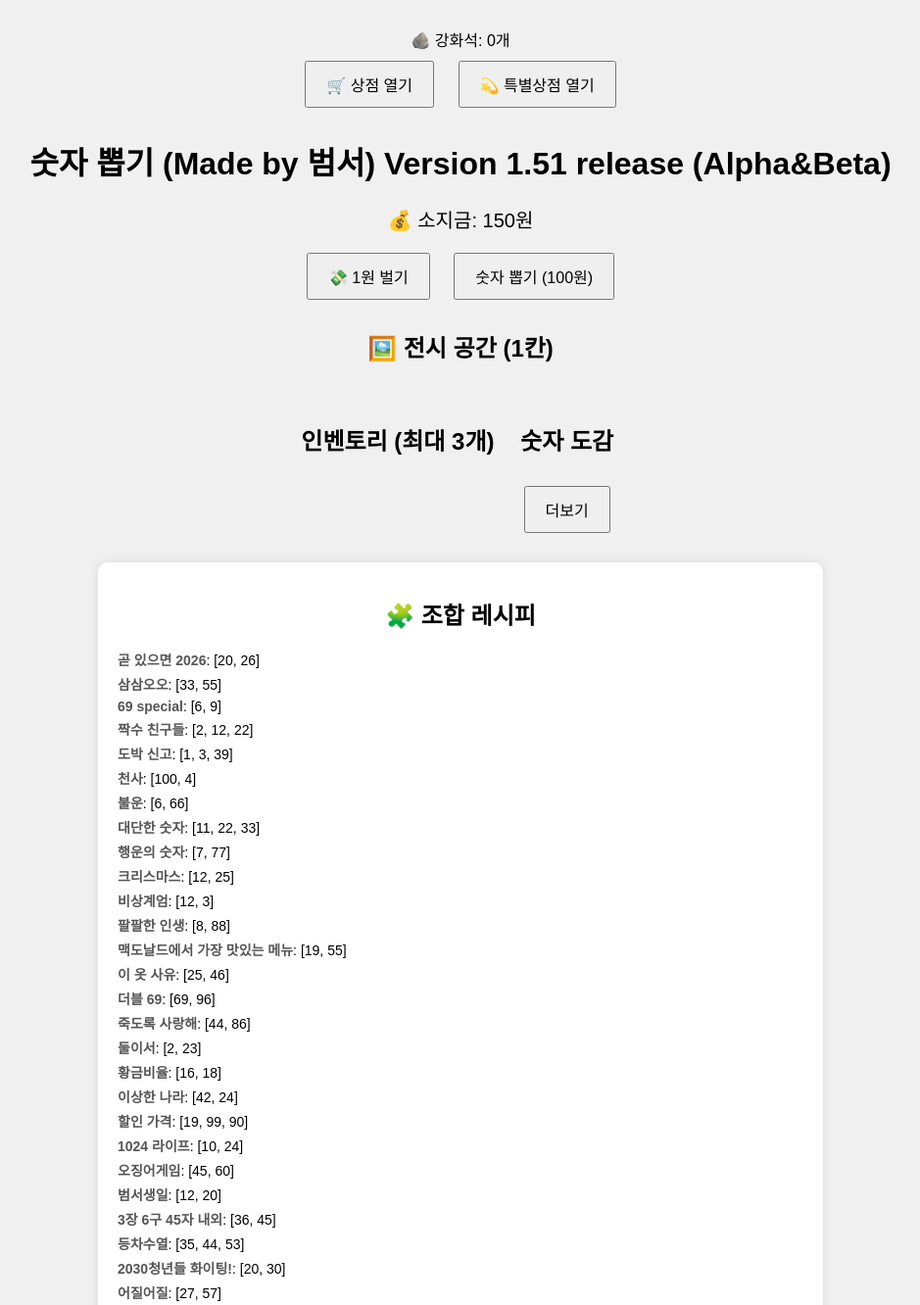
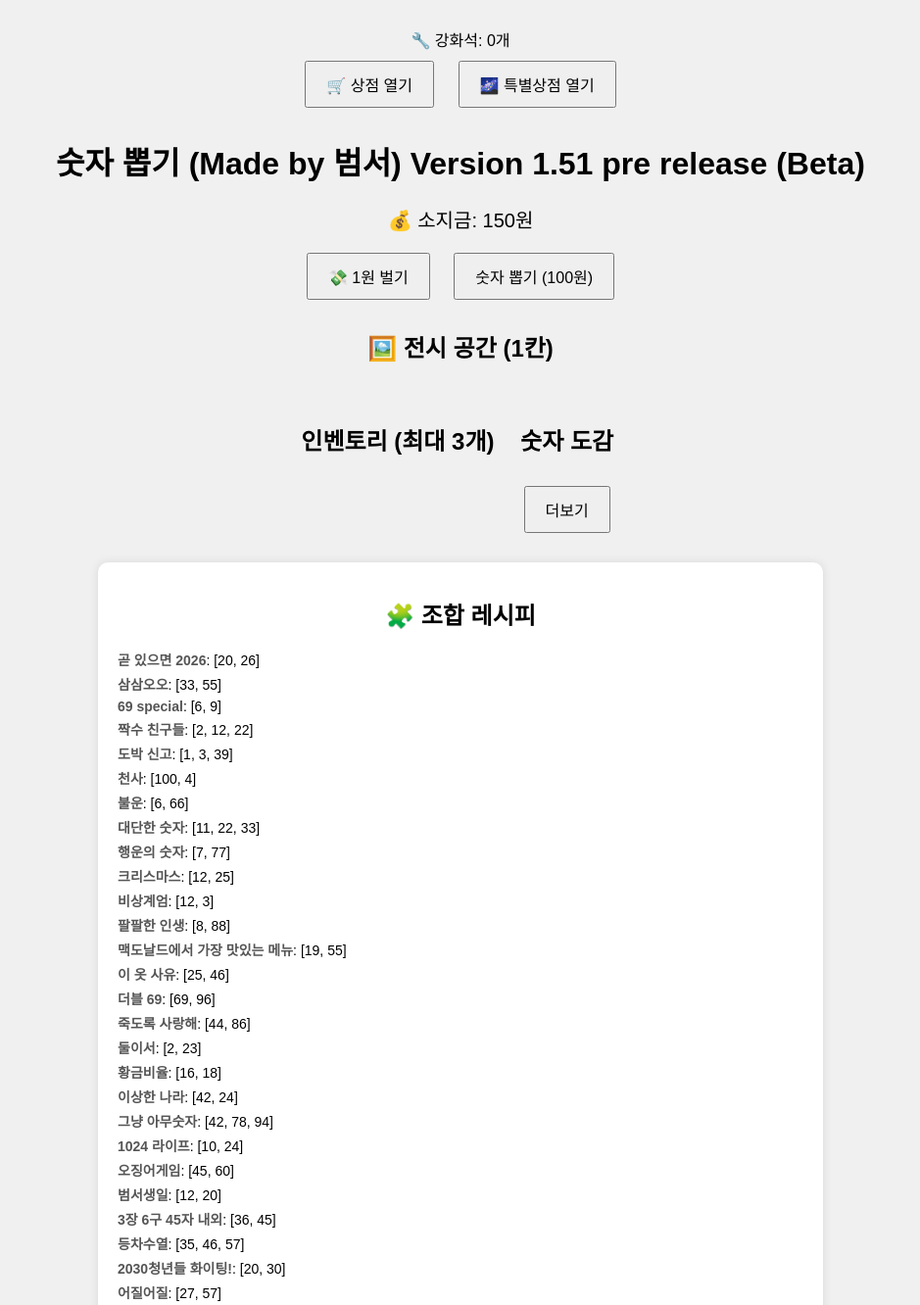
Before and after one commit to NumberGacha/NumberGacha, a plain HTML site: page index.html in a window 1280 px wide. Shown: the top 1332 px of the page at 98% size, without its empty margins (170-1109 px from the left). Drawn offline with Linux system fonts and the light colour scheme.

Commit message:
Update index.html

```diff
--- a/index.html
+++ b/index.html
@@ -45,7 +45,7 @@
       transition: transform 0.3s ease;
     }
 
-    #collection-container { max-height: 500px; overflow: hidden; transition: max-height 0.5s ease; }
+    #collection-container { max-height: 500px; overflow: hidden; transition: max-height 2s ease; }
 
     #collection-container.expanded { max-height: 1000px; }
 
@@ -79,13 +79,13 @@
     }
 
     .Event {
-  background: linear-gradient(135deg, black, purple);
+  background: linear-gradient(135deg, rgb(255, 255, 255), rgb(255, 0, 200));
   animation: glowEvent 1s infinite alternate;
 }
 
 @keyframes glowEvent {
-  from { box-shadow: 0 0 10px purple; }
-  to { box-shadow: 0 0 25px black; }
+  from { box-shadow: 0 0 10px rgb(255, 74, 255); }
+  to { box-shadow: 0 0 25px rgb(226, 148, 209); }
 }
 
 
@@ -94,7 +94,7 @@
 </head>
 <body>
 
-<div>🪨 강화석: <span id="gem-count">0</span>개</div>
+<div>🔧 강화석: <span id="gem-count">0</span>개</div>
 <button onclick="openShop()">🛒 상점 열기</button>
 
 <!-- 상점 모달 -->
@@ -110,17 +110,17 @@
   <button onclick="closeShop()">닫기</button>
 </div>
 
-  <button onclick="openSpecialShop()">💫 특별상점 열기</button>
+  <button onclick="openSpecialShop()">🌌 특별상점 열기</button>
   <div id="special-shop-modal" style="display:none; position:fixed; top:25%; left:50%; transform:translateX(-50%);
        background:white; padding:20px; box-shadow:0 0 500px rgba(0,0,0,0.3);
        max-width:90%; max-height:60vh; overflow-y:auto;">
-  <h2>💫 특별상점</h2>
+  <h2>🌌 특별상점</h2>
   <p>특별한 숫자 <strong>0</strong>을 <strong>10,000원</strong>에 구매할 수 있습니다.</p>
   <button onclick="buySpecialNumber()">✨ 숫자 "0" 구매</button>
   <button onclick="closeSpecialShop()">닫기</button>
 </div>
 
-  <h1>숫자 뽑기 (Made by 범서) Version 1.51 release (Alpha&Beta) </h1>
+  <h1>숫자 뽑기 (Made by 범서) Version 1.51 pre release (Beta) </h1>
   <div id="money">💰 소지금: 0원</div>
   <button onclick="earnMoney()">💸 1원 벌기</button>
   <button onclick="drawNumber()"> 숫자 뽑기 (100원)</button>
@@ -143,11 +143,12 @@
     </div>
   </div>
 
-
   <div id="recipe">
     <h2>🧩 조합 레시피</h2>
     <ul id="recipe-list"></ul>
   </div>
+
+
 
   <script>
     let money = 150;
@@ -177,12 +178,12 @@
       { name: "둘이서", combo: [2, 23] },
       { name: "황금비율", combo: [16, 18] },
       { name: "이상한 나라", combo: [42, 24] },
-      { name: "할인 가격", combo: [19, 99 ,90] },
+      { name: "그냥 아무숫자", combo: [42, 78 ,94] },
        { name: "1024 라이프", combo: [10, 24] },
         { name: "오징어게임", combo: [45, 60] },
          { name: "범서생일", combo: [12, 20] },
           { name: "3장 6구 45자 내외", combo: [36, 45] },
-      { name: "등차수열", combo: [35, 44, 53] },
+      { name: "등차수열", combo: [35, 46, 57] },
       { name: "2030청년들 화이팅!", combo: [20, 30] },
       { name: "어질어질", combo: [27, 57] },
 
```
